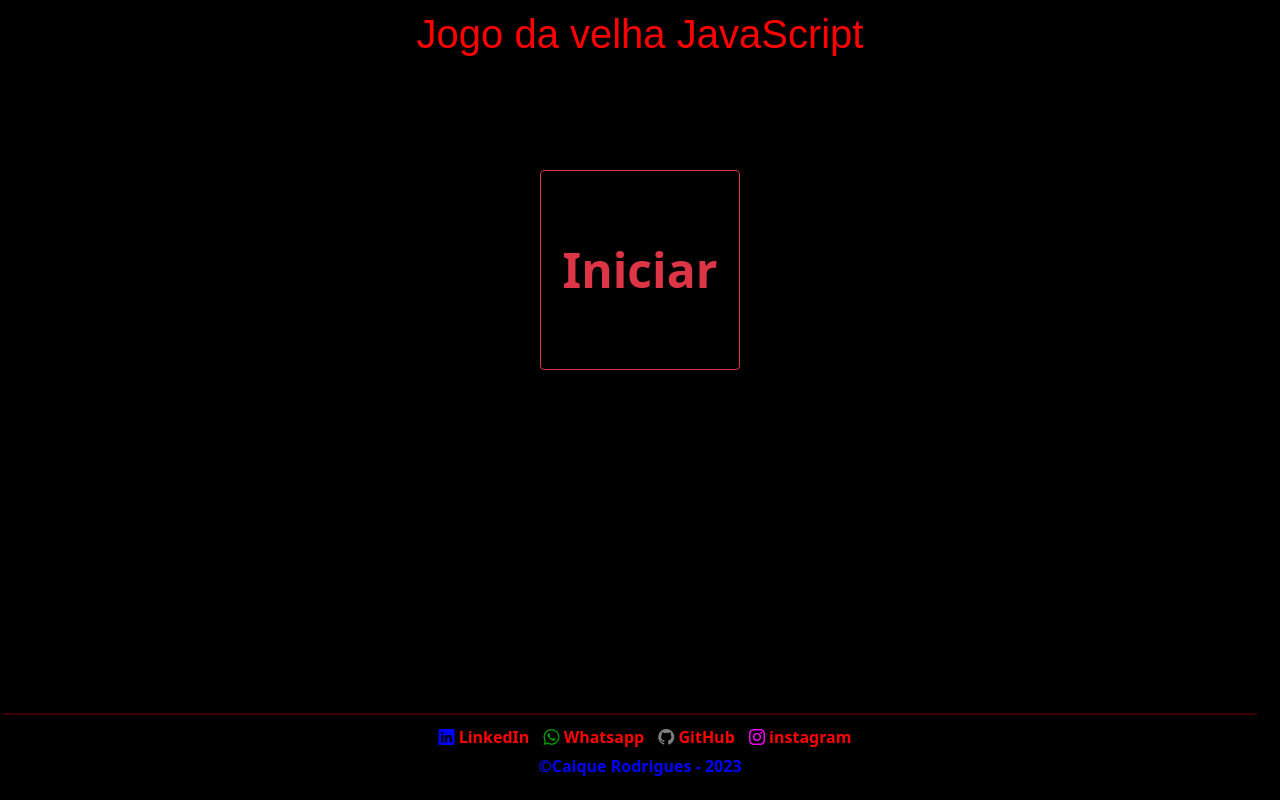
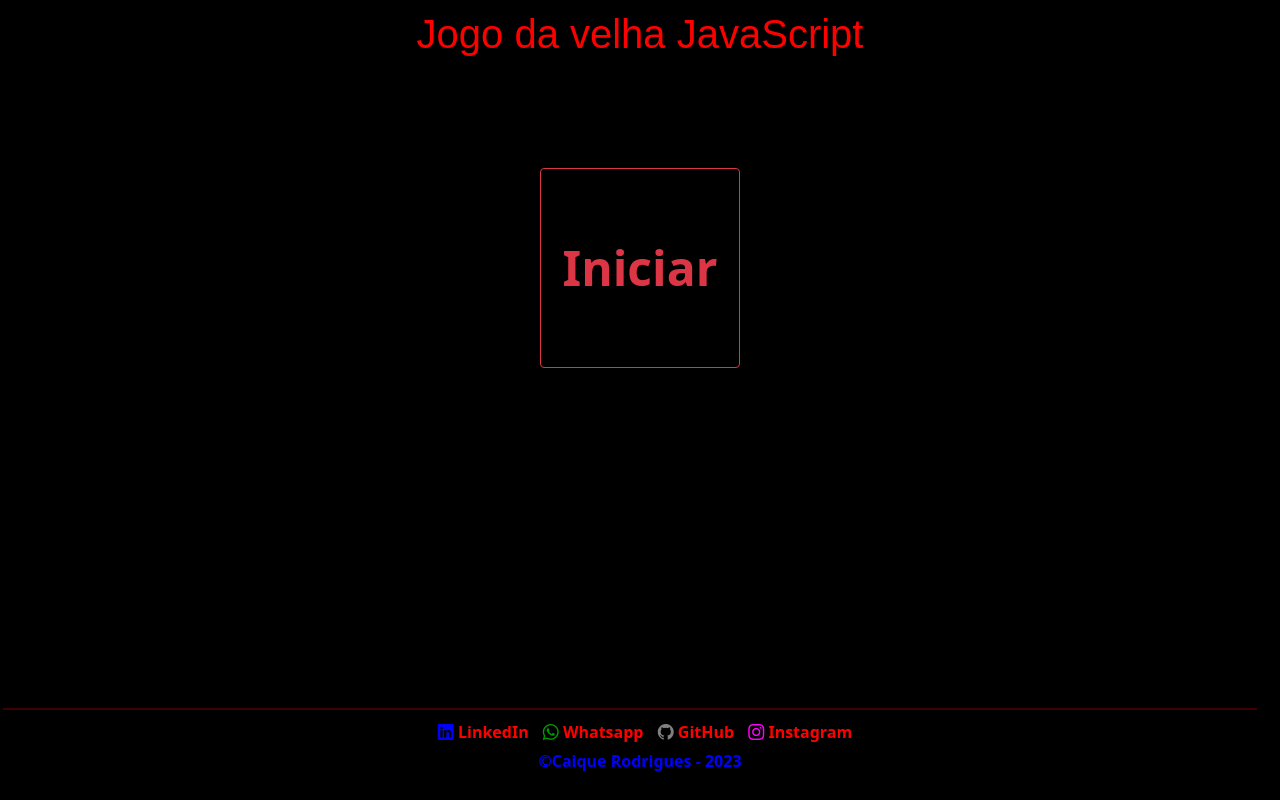
Before and after one commit to Caiqueerodrigues/jogoDaVelha, a plain HTML site: page index.html in a window 1280 px wide. Drawn offline with nearby package versions, Linux system fonts and the light colour scheme.

Commit message:
bugs
correcao do Instagram
e alguns bugs

```diff
--- a/index.html
+++ b/index.html
@@ -14,6 +14,7 @@
         <title>Jogo da Velha</title>
     </head>
     <body>
+        <div class="container">
             <h1 class="text-center">Jogo da velha JavaScript</h1>
             <section class="text-center ">
                 <button id="btnIniciar" class="btn btn-outline-danger">Iniciar</button>
@@ -45,12 +46,13 @@
                     <button value="" id="casaI" class="casa casaI text-center"> </button>
                 </div>
             </main>
+        </div>
         <hr>
         <footer class="text-center footer navbar-fixed-bottom">
             <a class="icon" href="https://www.linkedin.com/in/caique-rodrigues-a113ab249/" target="_blank"><i class="bi bi-linkedin"></i> LinkedIn</a>
             <a class="icon" href="https://wa.link/kdvxyw" target="_blank"><i class="bi bi-whatsapp"></i> Whatsapp</a>
             <a class="icon" href="https://github.com/Caiqueerodrigues" target="_blank"><i class="bi bi-github"></i> GitHub</a>
-            <a class="icon" href="https://www.instagram.com/caiqueerodrigues/" target="_blank"><i class="bi bi-instagram"></i> instagram</a><br>
+            <a class="icon" href="https://www.instagram.com/caiqueerodrigues/" target="_blank"><i class="bi bi-instagram"></i> Instagram</a><br>
             <p>&copy;Caique Rodrigues - 2023</p>
         </footer>
 
```
Lines whose indentation alone changed are shown as unchanged.
